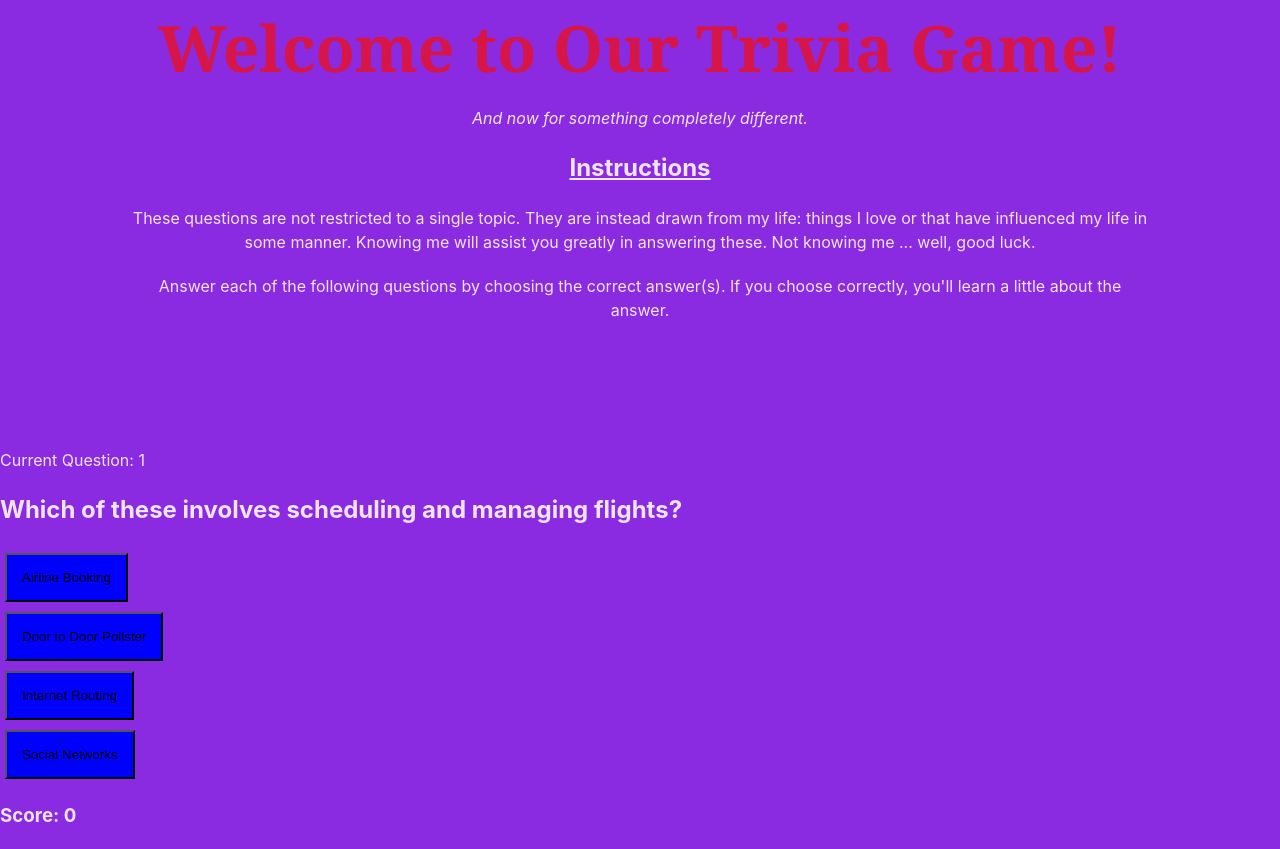
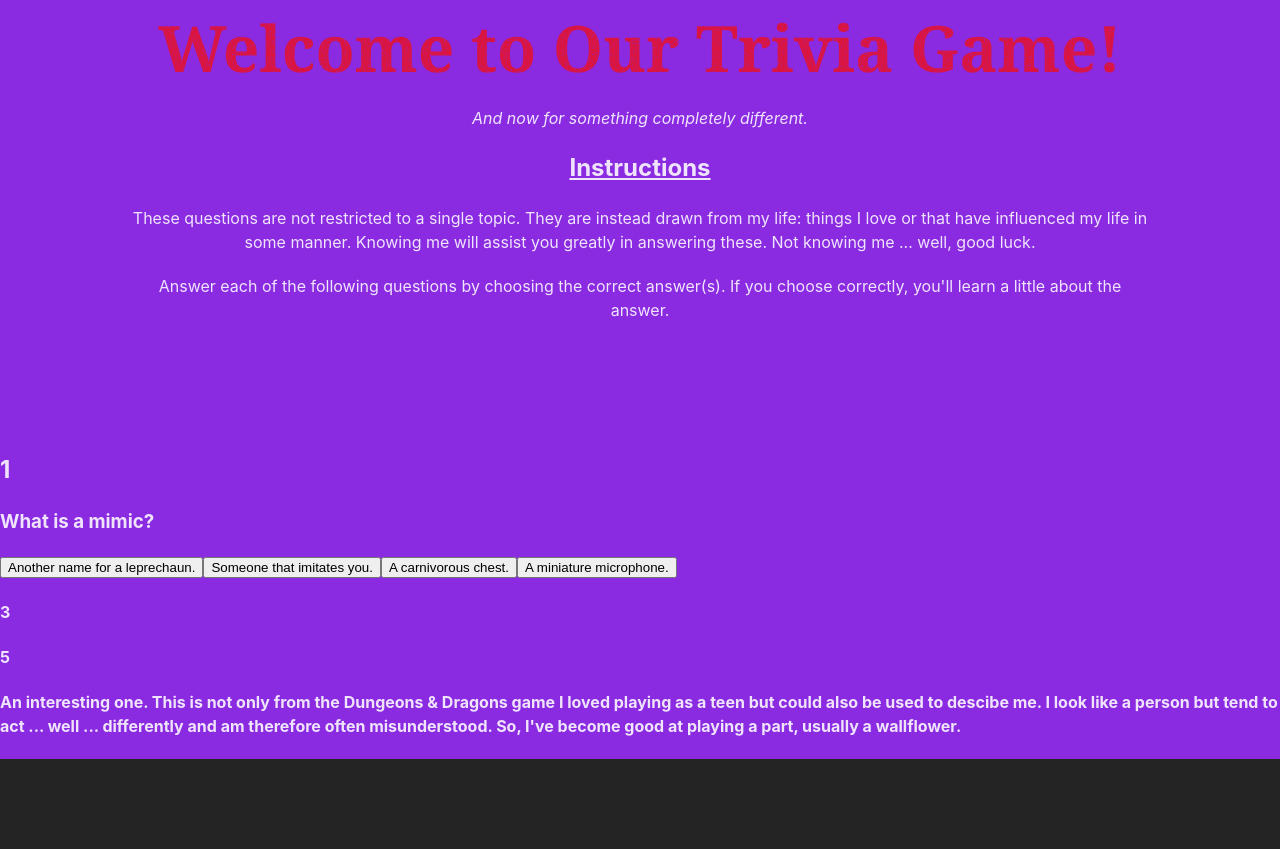
Before and after one commit to tbatchelder/react-trivia, a React (Vite) app: page / in a window 1280 px wide. Both pictures are taken after a click on the button "Start Game". After the commit the page ends 800 px from the top, so only its background shows below. Built offline with nearby package versions, Linux system fonts and the light colour scheme.

Commit message:
Full rebuild with comments - buttons show here now

```diff
--- a/src/components/AnswerBlock.tsx
+++ b/src/components/AnswerBlock.tsx
@@ -1,39 +1,61 @@
-import AnswerButton from "./AnswerButton.jsx";
+// This component will contain all of the answers which will pass that down to the individual button
 
-interface AnswerBlock {
-  surveyQuestion: object;
-  currentQuestion: number;
-  setCurrentQuestion: object;
-  setScore: object;
-  score: number;
+import AnswerButton from "./AnswerButton";
+
+interface Props {
+  answerList: Array<string>;
 }
 
-const AnswerBlock = ({
-  surveyQuestion,
-  currentQuestion,
-  setCurrentQuestion,
-  setScore,
-  score,
-}: AnswerBlock) => {
-  console.log("Child: ", surveyQuestion);
+function AnswerBlock({ answerList }: Props) {
+  console.log(answerList);
+  // const answerList = ["Assallum", "Amaltheia", "Arboron", "Andrameda"];
   return (
-    <div>
-      <h2>{surveyQuestion.question} </h2>
-      {surveyQuestion.answers.map((answer, i) => (
-        <AnswerButton
-          key={i}
-          answer={answer}
-          score={score}
-          setScore={setScore}
-          correct={surveyQuestion.correctAnswer}
-          currentQuestion={currentQuestion}
-          setCurrentQuestion={setCurrentQuestion}
-        />
+    <>
+      {answerList.map((answer: string) => (
+        <AnswerButton answer={answer} />
       ))}
-    </div>
+    </>
   );
-};
+}
+
 export default AnswerBlock;
+
+// import AnswerButton from "./AnswerButton.jsx";
+
+// interface AnswerBlock {
+//   surveyQuestion: object;
+//   currentQuestion: number;
+//   setCurrentQuestion: object;
+//   setScore: object;
+//   score: number;
+// }
+
+// const AnswerBlock = ({
+//   surveyQuestion,
+//   currentQuestion,
+//   setCurrentQuestion,
+//   setScore,
+//   score,
+// }: AnswerBlock) => {
+//   console.log("Child: ", surveyQuestion);
+//   return (
+//     <div>
+//       <h2>{surveyQuestion.question} </h2>
+//       {surveyQuestion.answers.map((answer, i) => (
+//         <AnswerButton
+//           key={i}
+//           answer={answer}
+//           score={score}
+//           setScore={setScore}
+//           correct={surveyQuestion.correctAnswer}
+//           currentQuestion={currentQuestion}
+//           setCurrentQuestion={setCurrentQuestion}
+//         />
+//       ))}
+//     </div>
+//   );
+// };
+// export default AnswerBlock;
 
 // import AnswerButton from "./AnswerButton";
 
--- a/src/components/AnswerButton.tsx
+++ b/src/components/AnswerButton.tsx
@@ -1,59 +1,74 @@
-import { useState } from "react";
+// This component will break each of the answers down to a single button which will have its own method calls
 
-interface AnswerButton {
-  surveyQuestion: object;
-  currentQuestion: number;
-  setCurrentQuestion: object;
-  setScore: object;
-  score: number;
+interface Props {
   answer: string;
-  correct: string;
 }
 
-const AnswerButton = ({
-  answer,
-  correct,
-  currentQuestion,
-  setCurrentQuestion,
-  setScore,
-  score,
-}: AnswerButton) => {
-  const defaultColor = "blue";
-  const correctColor = "green";
-  const incorrectColor = "red";
+function AnswerButton({ answer }: Props) {
+  return (
+    <>
+      <button>{answer}</button>
+    </>
+  );
+}
 
-  const [color, setColor] = useState(defaultColor);
+export default AnswerButton;
+// import { useState } from "react";
 
-  function handleClick() {
-    if (answer === correct) {
-      setColor(correctColor);
-      setScore(score + 1);
-    } else {
-      setColor(incorrectColor);
-    }
+// interface AnswerButton {
+//   surveyQuestion: object;
+//   currentQuestion: number;
+//   setCurrentQuestion: object;
+//   setScore: object;
+//   score: number;
+//   answer: string;
+//   correct: string;
+// }
 
-    setTimeout(() => {
-      setCurrentQuestion(currentQuestion + 1);
-      setColor(defaultColor);
-    }, 1000);
-  }
+// const AnswerButton = ({
+//   answer,
+//   correct,
+//   currentQuestion,
+//   setCurrentQuestion,
+//   setScore,
+//   score,
+// }: AnswerButton) => {
+//   const defaultColor = "blue";
+//   const correctColor = "green";
+//   const incorrectColor = "red";
 
-  return (
-    <div>
-      <button
-        style={{
-          backgroundColor: color,
-          margin: "5px",
-          padding: "15px",
-        }}
-        onClick={() => handleClick()}
-      >
-        {answer}
-      </button>
-    </div>
-  );
-};
-export default AnswerButton;
+//   const [color, setColor] = useState(defaultColor);
+
+//   function handleClick() {
+//     if (answer === correct) {
+//       setColor(correctColor);
+//       setScore(score + 1);
+//     } else {
+//       setColor(incorrectColor);
+//     }
+
+//     setTimeout(() => {
+//       setCurrentQuestion(currentQuestion + 1);
+//       setColor(defaultColor);
+//     }, 1000);
+//   }
+
+//   return (
+//     <div>
+//       <button
+//         style={{
+//           backgroundColor: color,
+//           margin: "5px",
+//           padding: "15px",
+//         }}
+//         onClick={() => handleClick()}
+//       >
+//         {answer}
+//       </button>
+//     </div>
+//   );
+// };
+// export default AnswerButton;
 
 // import { useState } from "react";
 
--- a/src/components/Instructions.tsx
+++ b/src/components/Instructions.tsx
@@ -1,3 +1,4 @@
+// Doesn't do anything special - just returns the instructions
 function Instructions() {
   return (
     <>
--- a/src/components/Questions.tsx
+++ b/src/components/Questions.tsx
@@ -1,163 +1,44 @@
-import { useState } from "react";
+// This component contains all of the details for the question:
+//   The question itself, the answers, the correct answer, the score, the story and the next/previous buttons
+
+// In order to use the other components, we need to import them
 import AnswerBlock from "./AnswerBlock";
 
-const surveyQuestions = [
+// In order for the other components to understand what data type should be expected, an interface is needed
+// which will detail each of list items by their type
+// In order to properly access the list within the question Object, it needs to be set to Array with the type of
+//   data that is inside of the list - this then needs to be passed down the same way to other components
+interface QuestionType {
+  id: number;
+  question: string;
+  answers: Array<string>;
+  correct: number;
+  score: number;
+  story: string;
+}
+
+// Create a const to hold all of the details about each question
+const questionList: QuestionType[] = [
   {
-    question: "Which of these involves scheduling and managing flights?",
+    id: 1,
+    question: "What is a mimic?",
     answers: [
-      "Airline Booking",
-      "Door to Door Pollster",
-      "Internet Routing",
-      "Social Networks",
+      "Another name for a leprechaun.",
+      "Someone that imitates you.",
+      "A carnivorous chest.",
+      "A miniature microphone.",
     ],
-    correctAnswer: "Airline Booking",
-  },
-  {
-    question: "What is used to direct data across networks?",
-    answers: [
-      "Electric Metering",
-      "Internet Routing",
-      "Library Indexing",
-      "Furniture Assembly",
-    ],
-    correctAnswer: "Internet Routing",
-  },
-  {
-    question: "Which job involves surveying people about their opinions?",
-    answers: ["Chef", "Door to Door Pollster", "Bank Teller", "Architect"],
-    correctAnswer: "Door to Door Pollster",
-  },
-  {
-    question: "Where do people primarily connect and share information online?",
-    answers: ["Social Networks", "Library", "Television", "Grocery Store"],
-    correctAnswer: "Social Networks",
-  },
-  {
-    question: "Which of these involves managing check-ins and seats?",
-    answers: [
-      "Airline Booking",
-      "School Admissions",
-      "Grocery Inventory",
-      "Event Planning",
-    ],
-    correctAnswer: "Airline Booking",
-  },
-  {
-    question: "What system do routers use to direct traffic?",
-    answers: [
-      "Traffic Signals",
-      "Internet Routing",
-      "Mail Service",
-      "GPS Mapping",
-    ],
-    correctAnswer: "Internet Routing",
-  },
-  {
-    question: "Who might ask you questions on your doorstep?",
-    answers: [
-      "Electrician",
-      "Door to Door Pollster",
-      "Teacher",
-      "Delivery Driver",
-    ],
-    correctAnswer: "Door to Door Pollster",
-  },
-  {
-    question: "Where do people create profiles and connect online?",
-    answers: [
-      "Social Networks",
-      "Banking Apps",
-      "Search Engines",
-      "Job Boards",
-    ],
-    correctAnswer: "Social Networks",
-  },
-  {
-    question: "Which option allows you to reserve seats on a plane?",
-    answers: [
-      "Airline Booking",
-      "Restaurant Reservation",
-      "Library Checkout",
-      "Car Rental",
-    ],
-    correctAnswer: "Airline Booking",
-  },
-  {
-    question:
-      "What type of network helps people to find friends and communities?",
-    answers: [
-      "Social Networks",
-      "Private Intranet",
-      "ISP Provider",
-      "Public Park",
-    ],
-    correctAnswer: "Social Networks",
+    correct: 3,
+    score: 5,
+    story:
+      "An interesting one.  This is not only from the Dungeons & Dragons game I loved playing as a teen but could also be used to descibe me.  I look like a person but tend to act ... well ... differently and am therefore often misunderstood.  So, I've become good at playing a part, usually a wallflower.",
   },
 ];
-
-function Questions() {
-  const [currentQuestion, setCurrentQuestion] = useState(0);
-  const [score, setScore] = useState(0);
-
-  return (
-    <>
-      {currentQuestion < 10 && (
-        <>
-          <p>Current Question: {currentQuestion + 1}</p>
-          <AnswerBlock
-            score={score}
-            setScore={setScore}
-            currentQuestion={currentQuestion}
-            setCurrentQuestion={setCurrentQuestion}
-            surveyQuestion={surveyQuestions[currentQuestion]}
-          />
-        </>
-      )}
-      <h3>Score: {score}</h3>
-
-      {currentQuestion === 10 && <p>Final Score: {(score / 10) * 100}%</p>}
-    </>
-  );
-}
-
-export default Questions;
-
-// interface QuestionType {
-//   id: number;
-//   question: string;
-//   answer: object;
-//   correct: number;
-//   score: number;
-//   story: string;
-// }
-
-// // Retain the order of questions for the Previous button
-// const questionsViewed = [0];
-// // Retain the current position in the random list above
-// let currentPos = 0;
-// // Retain the selected answer(s) for each question
-// const questionsAnswered = [];
-
-// const questionList: QuestionType[] = [
-//   {
-//     id: 1,
-//     question: "What is a mimic?",
-//     answer: [
-//       "Another name for a leprechaun.",
-//       "Someone that imitates you.",
-//       "A carnivorous chest.",
-//       "A miniature microphone.",
-//     ],
-//     correct: 3,
-//     score: 5,
-//     story:
-//       "An interesting one.  This is not only from the Dungeons & Dragons game I loved playing as a teen but could also be used to descibe me.  I look like a person but tend to act ... well ... differently and am therefore often misunderstood.  So, I've become good at playing a part, usually a wallflower.",
-//   },
 //   {
 //     id: 2,
 //     question:
 //       "What is the name of the villian in the Dungeons & Dragons cartoon series?",
-//     answer: ["Voldamort", "Vladamir", "Vermathax", "Venger"],
+//     answers: ["Voldamort", "Vladamir", "Vermathax", "Venger"],
 //     correct: 4,
 //     score: 10,
 //     story:
@@ -166,7 +47,7 @@ export default Questions;
 //   {
 //     id: 3,
 //     question: "What is the full name of the SDF-1?",
-//     answer: [
+//     answers: [
 //       "Super Deformed Figure-1",
 //       "Super Dimensional Fortress-1",
 //       "Silver Dueling Falcion-1",
@@ -180,7 +61,7 @@ export default Questions;
 //   {
 //     id: 4,
 //     question: "Who is the King of the Monsters?",
-//     answer: [
+//     answers: [
 //       "Simba the lion.",
 //       "A king cobra.",
 //       "A black widow spider.",
@@ -193,7 +74,7 @@ export default Questions;
 //   {
 //     id: 5,
 //     question: "What are the names of the main characters in Genshin Impact?",
-//     answer: [
+//     answers: [
 //       "Aether and Lumine",
 //       "Simba and Scar",
 //       "Rocky and Bullwinkle",
@@ -207,7 +88,7 @@ export default Questions;
 //     id: 6,
 //     question:
 //       "What name is given to the character shown in the game background?",
-//     answer: [
+//     answers: [
 //       "The Lady Amalethia",
 //       "Princess Cadmine",
 //       "Queen Malevalent",
@@ -220,7 +101,7 @@ export default Questions;
 //   {
 //     id: 7,
 //     question: "How many Fred Saberhagen Swords of Power are there?",
-//     answer: ["One", "Three", "Seven", "Twelve."],
+//     answers: ["One", "Three", "Seven", "Twelve."],
 //     correct: 4,
 //     score: 5,
 //     story: "story",
@@ -229,7 +110,7 @@ export default Questions;
 //     id: 8,
 //     question:
 //       "In the Piers Anthony comedy series, what state does Xanth overlap?",
-//     answer: ["California", "Florida", "Alaska", "Hawaii"],
+//     answers: ["California", "Florida", "Alaska", "Hawaii"],
 //     correct: 2,
 //     score: 5,
 //     story: "story",
@@ -237,7 +118,7 @@ export default Questions;
 //   {
 //     id: 9,
 //     question: "Which of the following is NOT a type of Transformer?",
-//     answer: ["Autobots", "Predacons", "Dinobots", "Gobots"],
+//     answers: ["Autobots", "Predacons", "Dinobots", "Gobots"],
 //     correct: 4,
 //     score: 5,
 //     story: "story",
@@ -245,7 +126,7 @@ export default Questions;
 //   {
 //     id: 10,
 //     question: "An alicorn is _________.",
-//     answer: [
+//     answers: [
 //       "the horn of a unicorn.",
 //       "a winged unicorn.",
 //       "a type of corn.",
@@ -258,7 +139,7 @@ export default Questions;
 //   {
 //     id: 12,
 //     question: "In what movie is the Death Blossom attack used?",
-//     answer: ["Pokemon", "Star Wars", "The Last Starfighter", "Dragonball"],
+//     answers: ["Pokemon", "Star Wars", "The Last Starfighter", "Dragonball"],
 //     correct: 3,
 //     score: 5,
 //     story: "story",
@@ -266,7 +147,7 @@ export default Questions;
 //   {
 //     id: 12,
 //     question: "Who played the character Jack in Legend?",
-//     answer: ["Bill Murry", "Steven Seagal", "Tom Cruise", "Bruce Willis"],
+//     answers: ["Bill Murry", "Steven Seagal", "Tom Cruise", "Bruce Willis"],
 //     correct: 3,
 //     score: 5,
 //     story: "story",
@@ -275,7 +156,7 @@ export default Questions;
 //     id: 13,
 //     question:
 //       "In what sci-fi tv series did an alliance of races fight The Shadows?",
-//     answer: ["Star Trek", "Buck Rogers", "Battlestar Galactica", "Babylon 5"],
+//     answers: ["Star Trek", "Buck Rogers", "Battlestar Galactica", "Babylon 5"],
 //     correct: 4,
 //     score: 5,
 //     story: "story",
@@ -283,7 +164,7 @@ export default Questions;
 //   {
 //     id: 14,
 //     question: "What anime series featured a Moon Pricess?",
-//     answer: [
+//     answers: [
 //       "Sailor Moon",
 //       "Moon Over Miami.",
 //       "My Little Pony",
@@ -296,7 +177,7 @@ export default Questions;
 //   {
 //     id: 15,
 //     question: "Which of the following are not Blizzard games?",
-//     answer: ["Starcraft", "Minecraft", "Warcraft", "Diablo"],
+//     answers: ["Starcraft", "Minecraft", "Warcraft", "Diablo"],
 //     correct: 2,
 //     score: 5,
 //     story: "story",
@@ -304,7 +185,7 @@ export default Questions;
 //   {
 //     id: 16,
 //     question: "Which of the following is not science?",
-//     answer: ["Astrology", "Chemistry", "Biology", "Physics"],
+//     answers: ["Astrology", "Chemistry", "Biology", "Physics"],
 //     correct: 1,
 //     score: 5,
 //     story: "story",
@@ -312,7 +193,7 @@ export default Questions;
 //   {
 //     id: 17,
 //     question: "Ludo, the lovable, loyal monster is in what movie?",
-//     answer: ["Shrek", "Home", "Ghostbusters", "Labyrinth"],
+//     answers: ["Shrek", "Home", "Ghostbusters", "Labyrinth"],
 //     correct: 4,
 //     score: 5,
 //     story: "story",
@@ -320,7 +201,7 @@ export default Questions;
 //   {
 //     id: 18,
 //     question: "What are the mecha in Endless Waltz known as?",
-//     answer: ["Priest", "Gundams", "Cyborgs", "Gadgets"],
+//     answers: ["Priest", "Gundams", "Cyborgs", "Gadgets"],
 //     correct: 2,
 //     score: 5,
 //     story: "story",
@@ -328,20 +209,176 @@ export default Questions;
 //   {
 //     id: 19,
 //     question: "What drawing style is used to design buildings?",
-//     answer: ["Line drawing", "Caricature", "Geometry", "Architecture"],
+//     answers: ["Line drawing", "Caricature", "Geometry", "Architecture"],
 //     correct: 4,
 //     score: 5,
 //     story: "story",
 //   },
 //   {
 //     id: 20,
-//     question: "What is the name of the  firstborn unicorn?",
-//     answer: ["Assallum", "Amaltheia", "Arboron", "Andrameda"],
+//     question: "What is the name of the firstborn unicorn?",
+//     answers: ["Assallum", "Amaltheia", "Arboron", "Andrameda"],
 //     correct: 1,
 //     score: 5,
 //     story: "story",
 //   },
 // ];
+
+// This function needs to take the questions, break them down into their individual parts and then pass those parts
+// down to the AnswerBlock and AnswerButton components for futher breakdown
+// First, it will map out the objects for each index in the question array and pass them to questionDetails along with the index #
+function Questions() {
+  return (
+    <>
+      {questionList.map((questionDetails, index) => (
+        <>
+          <h2>{questionDetails.id}</h2>
+          <h3>{questionDetails.question}</h3>
+          <AnswerBlock key={index} answerList={questionDetails.answers} />
+          <h4>{questionDetails.correct}</h4>
+          <h4>{questionDetails.score}</h4>
+          <h4>{questionDetails.story}</h4>
+        </>
+      ))}
+      {/* {questionList[0].answers.map((answer: string) => (
+        <button className="answer">{answer}</button>
+      ))} */}
+    </>
+  );
+}
+
+export default Questions;
+
+// import { useState } from "react";
+// import AnswerBlock from "./AnswerBlock";
+
+// const surveyQuestions = [
+//   {
+//     question: "Which of these involves scheduling and managing flights?",
+//     answers: [
+//       "Airline Booking",
+//       "Door to Door Pollster",
+//       "Internet Routing",
+//       "Social Networks",
+//     ],
+//     correctAnswer: "Airline Booking",
+//   },
+//   {
+//     question: "What is used to direct data across networks?",
+//     answers: [
+//       "Electric Metering",
+//       "Internet Routing",
+//       "Library Indexing",
+//       "Furniture Assembly",
+//     ],
+//     correctAnswer: "Internet Routing",
+//   },
+//   {
+//     question: "Which job involves surveying people about their opinions?",
+//     answers: ["Chef", "Door to Door Pollster", "Bank Teller", "Architect"],
+//     correctAnswer: "Door to Door Pollster",
+//   },
+//   {
+//     question: "Where do people primarily connect and share information online?",
+//     answers: ["Social Networks", "Library", "Television", "Grocery Store"],
+//     correctAnswer: "Social Networks",
+//   },
+//   {
+//     question: "Which of these involves managing check-ins and seats?",
+//     answers: [
+//       "Airline Booking",
+//       "School Admissions",
+//       "Grocery Inventory",
+//       "Event Planning",
+//     ],
+//     correctAnswer: "Airline Booking",
+//   },
+//   {
+//     question: "What system do routers use to direct traffic?",
+//     answers: [
+//       "Traffic Signals",
+//       "Internet Routing",
+//       "Mail Service",
+//       "GPS Mapping",
+//     ],
+//     correctAnswer: "Internet Routing",
+//   },
+//   {
+//     question: "Who might ask you questions on your doorstep?",
+//     answers: [
+//       "Electrician",
+//       "Door to Door Pollster",
+//       "Teacher",
+//       "Delivery Driver",
+//     ],
+//     correctAnswer: "Door to Door Pollster",
+//   },
+//   {
+//     question: "Where do people create profiles and connect online?",
+//     answers: [
+//       "Social Networks",
+//       "Banking Apps",
+//       "Search Engines",
+//       "Job Boards",
+//     ],
+//     correctAnswer: "Social Networks",
+//   },
+//   {
+//     question: "Which option allows you to reserve seats on a plane?",
+//     answers: [
+//       "Airline Booking",
+//       "Restaurant Reservation",
+//       "Library Checkout",
+//       "Car Rental",
+//     ],
+//     correctAnswer: "Airline Booking",
+//   },
+//   {
+//     question:
+//       "What type of network helps people to find friends and communities?",
+//     answers: [
+//       "Social Networks",
+//       "Private Intranet",
+//       "ISP Provider",
+//       "Public Park",
+//     ],
+//     correctAnswer: "Social Networks",
+//   },
+// ];
+
+// function Questions() {
+//   const [currentQuestion, setCurrentQuestion] = useState(0);
+//   const [score, setScore] = useState(0);
+
+//   return (
+//     <>
+//       {currentQuestion < 10 && (
+//         <>
+//           <p>Current Question: {currentQuestion + 1}</p>
+//           <AnswerBlock
+//             score={score}
+//             setScore={setScore}
+//             currentQuestion={currentQuestion}
+//             setCurrentQuestion={setCurrentQuestion}
+//             surveyQuestion={surveyQuestions[currentQuestion]}
+//           />
+//         </>
+//       )}
+//       <h3>Score: {score}</h3>
+
+//       {currentQuestion === 10 && <p>Final Score: {(score / 10) * 100}%</p>}
+//     </>
+//   );
+// }
+
+// export default Questions;
+
+// // Retain the order of questions for the Previous button
+// const questionsViewed = [0];
+// // Retain the current position in the random list above
+// let currentPos = 0;
+// // Retain the selected answer(s) for each question
+// const questionsAnswered = [];
 
 // function Questions() {
 //   // Used to display the active question
@@ -517,5 +554,3 @@ export default Questions;
 //     </>
 //   );
 // }
-
-// export default Questions;
--- a/src/components/StartGame.tsx
+++ b/src/components/StartGame.tsx
@@ -1,20 +1,26 @@
 import { useState } from "react";
 import Questions from "./Questions";
 
+// This creates a Start Game button
+// Upon clicking, it will hide itself and display the first of the questions
 function StartGame() {
+  // Holds the state of the Start button - True = shown; False = hidden
   const [showme, setShowMe] = useState(1);
 
+  // When called, flips the state of the Start button
   function startGame() {
     setShowMe(0);
   }
 
   return (
     <>
+      {/* The div style is used to control the visibility of the button by make it part of the DOM or not */}
       <div className="center" style={{ display: showme ? "block" : "none" }}>
         <button className="start" onClick={() => startGame()}>
           Start Game
         </button>
       </div>
+      {/* Below is the question block - it is controlled in the same manner as the Start button but in reverse order */}
       <div
         className="questionBox"
         style={{ display: showme ? "none" : "block" }}
--- a/src/components/Welcome.tsx
+++ b/src/components/Welcome.tsx
@@ -1,3 +1,9 @@
+// 11/01/2024
+// I'm going to start reworking this from the ground up and putting in comments
+// Prob a lot of comments just so I understand this as I go along
+// Since I want to use a feature like this in my game idea ... so I need to know how it works exactly
+
+// This does nothing special - just returns the title
 function Welcome() {
   return <div className="welcome">Welcome to Our Trivia Game!</div>;
 }
```
